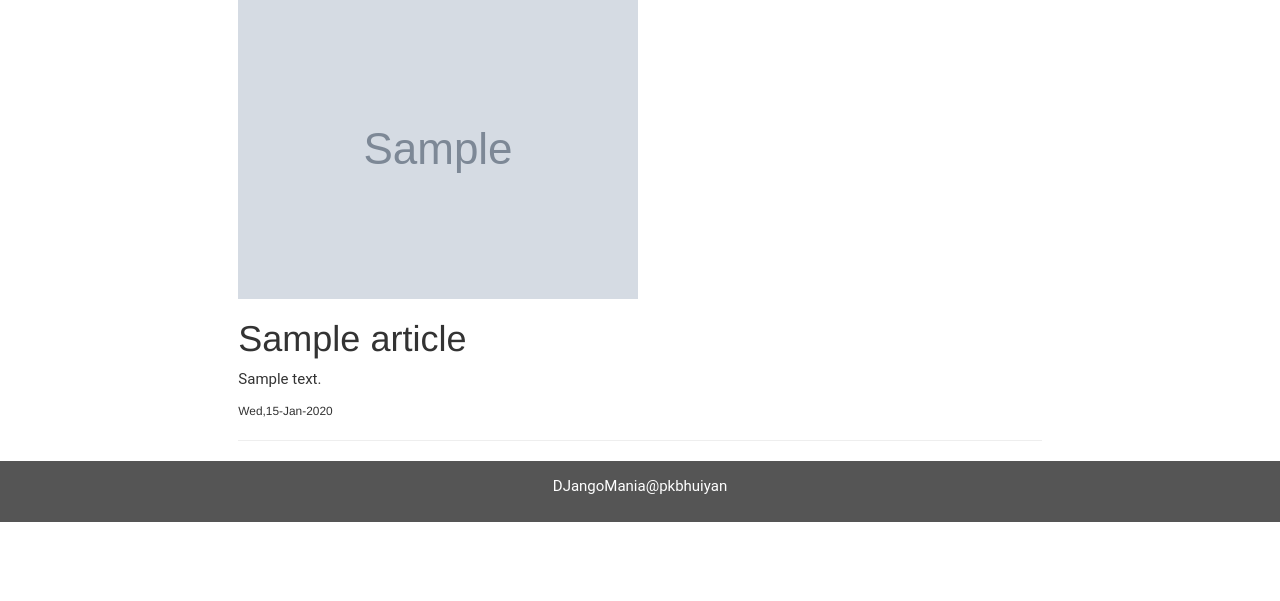
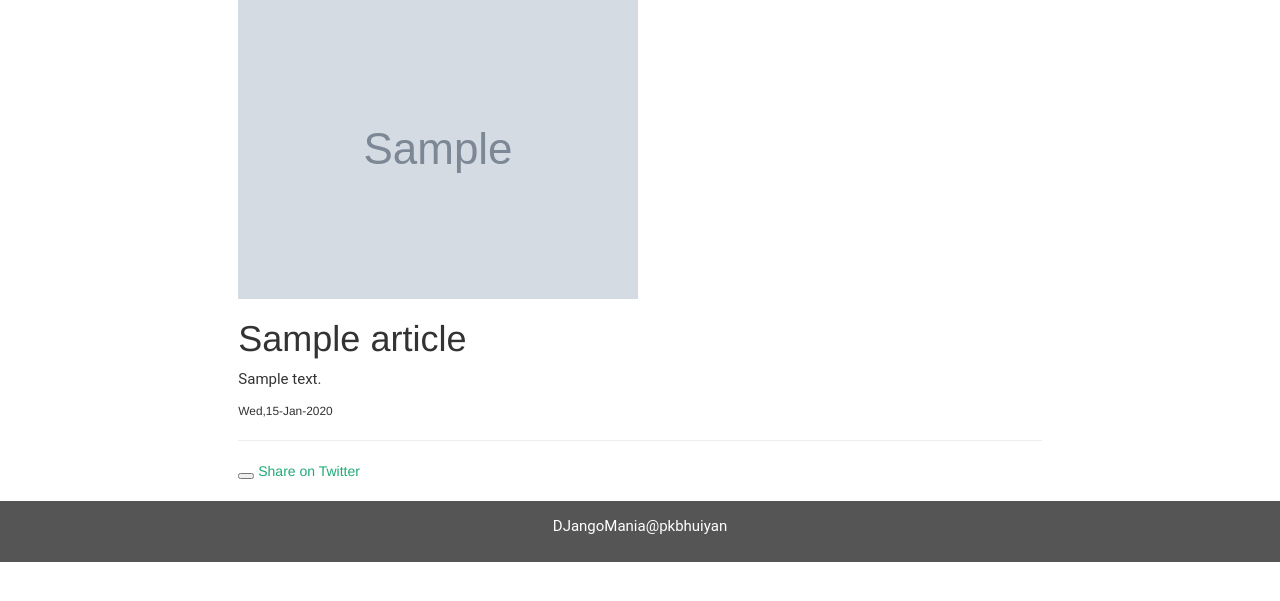
Before and after one commit to pkbhuiyan/django-v2.0-blog-site, a Django app: template articles/templates/articles/article_detail.html in a window 1280 px wide. Shown: the part 161-762 px from the top of the page. Run offline with Django 3.2, Linux system fonts and the light colour scheme; the template is opened without the code that fills it: most values are stand-ins (such as "Sample title", 1, 10 or a date in 2020); grey boxes marked "Sample" are stand-in pictures; parts of the project's set-up code (start-up, migrations or seed data) failed here and were passed over; some libraries are stand-ins or nearby versions.

Commit message:
social share include

```diff
--- a/articles/models.py
+++ b/articles/models.py
@@ -17,7 +17,3 @@ class Article(models.Model):
     # show only 50 char
     def snippet(self):
         return self.body[:50]+"..."
-
-
-    # thumbnail
-    # author
--- a/articles/templates/articles/article_detail.html
+++ b/articles/templates/articles/article_detail.html
@@ -1,7 +1,7 @@
 {% extends 'base_html.html' %}
+{% load social_share %}
 
 {% block content %}
-
     <div class="wrapper">
         <div class="container-fluid text-center">
             <div class="row content">
@@ -11,6 +11,18 @@
                   <p>{{article.body}}</p>
                   <small>{{article.date|date:"D,d-M-Y"}}</small>
                   <hr>
+
+                    <div class="social-share">
+                        <button>
+                            <!-- using social-share package -->
+                            {% post_to_facebook "Post to facebook" %}
+                        </button>
+
+                        <a target="_blank" href="https://twitter.com/home?status={{article.title}}%20{{request.build_absolute_uri}}">
+Share on Twitter
+</a>
+                    </div>
+                    <br>
                 </div>
             </div>
         </div>
--- a/djangomania/settings.py
+++ b/djangomania/settings.py
@@ -39,6 +39,7 @@ INSTALLED_APPS = [
     'django.contrib.staticfiles',
     'articles',
     'accounts',
+    'django_social_share',
 
 
 ]
--- a/templates/base_html.html
+++ b/templates/base_html.html
@@ -3,12 +3,14 @@
 <html lang="en">
 <head>
     <meta charset="UTF-8">
+
     <title>Django Mania</title>
     <link rel="stylesheet" href="{% static 'css/style.css' %}">
     <!--<link rel="stylesheet" href="/static/css/style.css">-->
     <link rel="stylesheet" href="https://maxcdn.bootstrapcdn.com/bootstrap/3.3.7/css/bootstrap.min.css">
     <script src="https://ajax.googleapis.com/ajax/libs/jquery/3.3.1/jquery.min.js"></script>
     <script src="https://maxcdn.bootstrapcdn.com/bootstrap/3.3.7/js/bootstrap.min.js"></script>
+    <script type="text/javascript" src="//platform-api.sharethis.com/js/sharethis.js#property=5a91112d992ac400137609ce&product=inline-share-buttons"></script>
 </head>
 <body>
 
```
Also changed, not shown: articles/templates/articles/article_list.html (line endings or trailing spaces), db.sqlite3.
